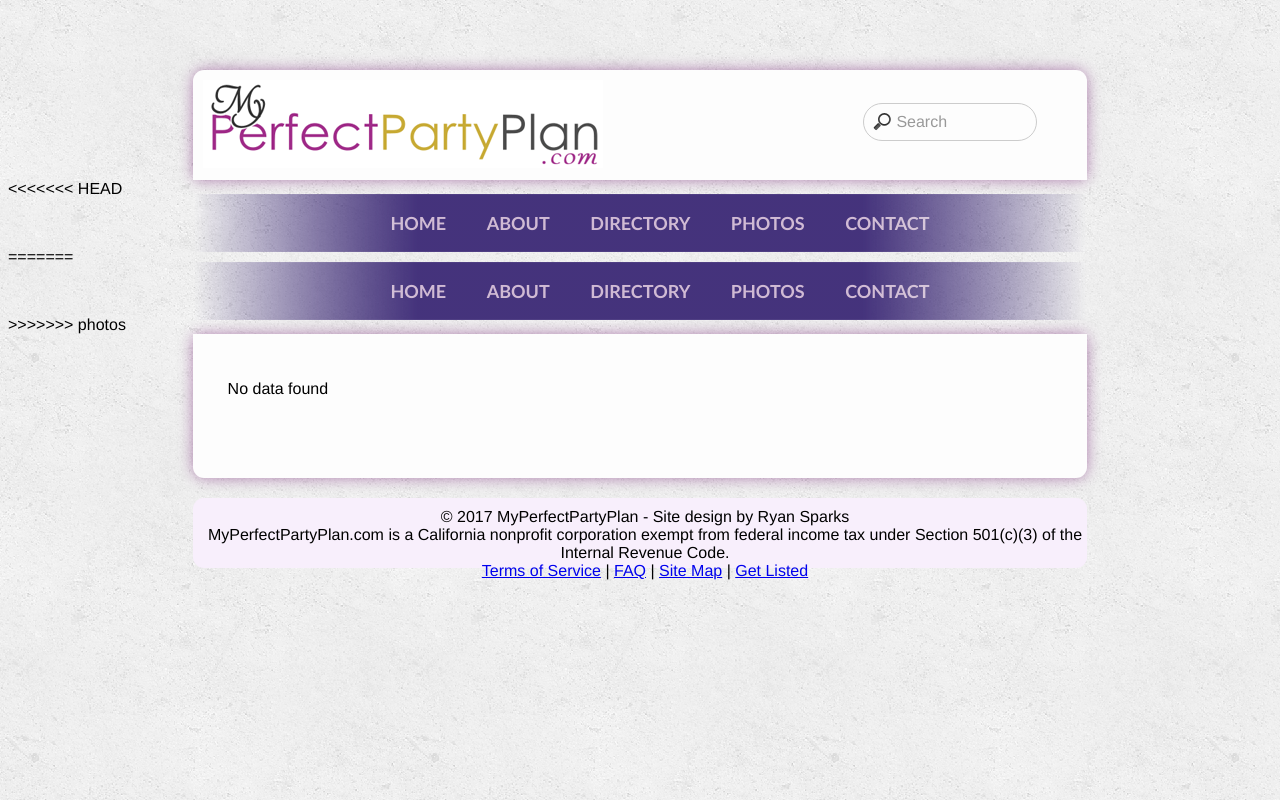
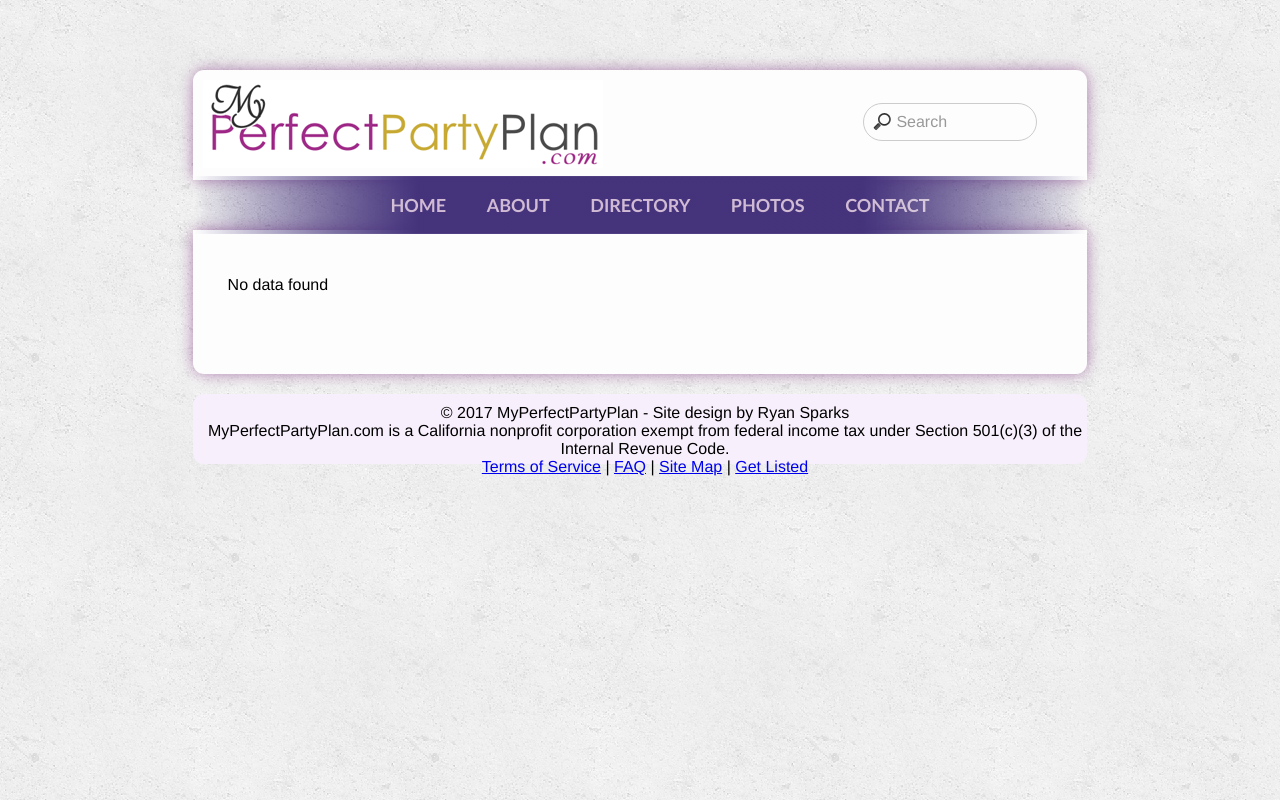
Before and after one commit to rsparks3/myperfectpartyplan, a PHP site: page /index.php in a window 1280 px wide. Run offline with PHP 8.4, Linux system fonts and the light colour scheme; data that the repository does not hold is empty.

Commit message:
Fixed merge conflict

```diff
--- a/header.php
+++ b/header.php
@@ -52,28 +52,6 @@
 		<form method="GET" action="search.php"><input type="search" placeholder="Search" name="query"></form>
 	</div>
 </div>
-
-<<<<<<< HEAD
-<nav>
-  <ul>
-    <li>
-      <a href="index.php">Home</a>
-    </li>
-    <li>
-      <a href="about.php">About</a>
-    </li>
-    <li>
-      <a href="locations.php">Directory</a>
-    </li>
-    <li>
-      <a href="#">Photos</a>
-    </li>
-    <li>
-    	<a href="#">Contact</a>
-    </li>
-  </ul>
-</nav>
-=======
 	  <nav>
 		  <ul>
 		    <li>
@@ -93,4 +71,3 @@
 		    </li>
 		  </ul>
 		</nav>
->>>>>>> photos
```
